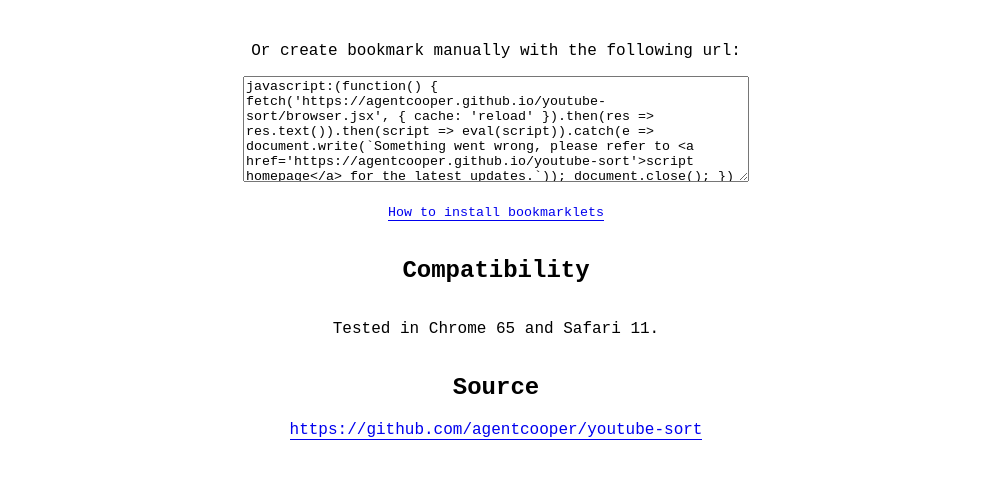
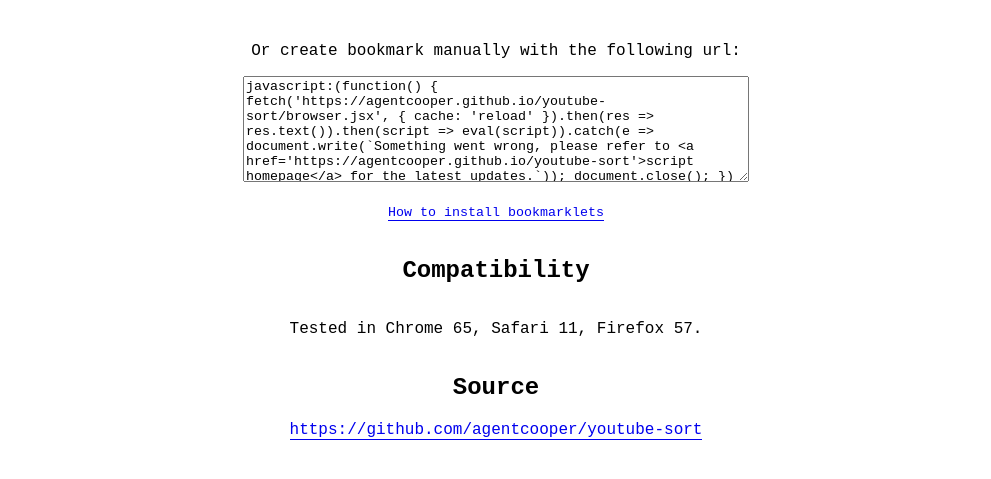
Before and after one commit to agentcooper/youtube-sort, a website: page public/index.html in a window 1280 px wide. Shown: the part 621-1100 px from the top of the page, without its empty margins (144-1135 px from the left). Drawn offline with Linux system fonts and the light colour scheme.

Commit message:
Compatibility

```diff
--- a/public/index.html
+++ b/public/index.html
@@ -86,7 +86,7 @@
     </p>
 
     <h2>Compatibility</h2>
-    <p>Tested in Chrome 65 and Safari 11.</p>
+    <p>Tested in Chrome 65, Safari 11, Firefox 57.</p>
 
     <h2>Source</h2>
 
```
